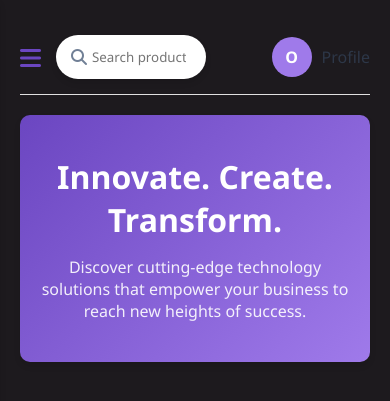
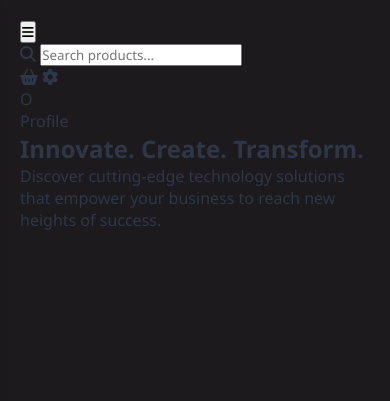
Before and after one commit to tamamoe/techforgeprojects, a PHP site: page /homepage.html in a window 390 px wide. Shown: the top 401 px of the page. Run offline with PHP 8.4, Linux system fonts and the light colour scheme.

Commit message:
my css for sidebar

```diff
--- a/Stylesheet.css
+++ b/Stylesheet.css
@@ -41,6 +41,7 @@
         .sidebar-header {
             padding: 20px;
             text-align: center;
+
             border-bottom: 1px solid rgba(255, 255, 255, 0.1);
         }
 
@@ -48,6 +49,13 @@
             font-size: 1.5rem;
             font-weight: 700;
             color: white;
+        }
+        .sidebar-logo {
+            max-width: 180px;  /* Control logo size */
+            max-height: 50px;  /* Control logo height */
+            width: auto;       /* Maintain aspect ratio */
+            height: auto;      /* Maintain aspect ratio */
+            object-fit: contain; /* Prevent distortion */
         }
 
         .sidebar-header span {
@@ -109,119 +117,6 @@
             transition: var(--transition);
         }
 
-        /* Top Navigation */
-        .top-nav {
-            display: flex;
-            justify-content: space-between;
-            align-items: center;
-            padding: 15px 0;
-            margin-bottom: 20px;
-            border-bottom: 1px solid #e0e0e0;
-        }
-
-        .nav-left {
-            display: flex;
-            align-items: center;
-        }
-
-        .nav-toggle {
-            display: none;
-            background: none;
-            border: none;
-            font-size: 1.5rem;
-            color: var(--primary);
-            cursor: pointer;
-            margin-right: 15px;
-        }
-
-        .search-bar {
-            display: flex;
-            align-items: center;
-            background: white;
-            border-radius: 30px;
-            padding: 8px 15px;
-            box-shadow: var(--shadow);
-            width: 300px;
-        }
-
-        .search-bar input {
-            border: none;
-            outline: none;
-            padding: 5px;
-            width: 100%;
-            background: transparent;
-        }
-
-        .search-bar i {
-            color: var(--text-light);
-        }
-
-        .nav-right {
-            display: flex;
-            align-items: center;
-        }
-
-        .nav-icons {
-            display: flex;
-            gap: 20px;
-            margin-right: 20px;
-        }
-
-        .nav-icons i {
-            font-size: 1.2rem;
-            color: var(--text-light);
-            cursor: pointer;
-            transition: var(--transition);
-        }
-
-        .nav-icons i:hover {
-            color: var(--secondary);
-        }
-
-        .user-profile {
-            display: flex;
-            align-items: center;
-            gap: 10px;
-            cursor: pointer;
-        }
-
-        .user-avatar {
-            width: 40px;
-            height: 40px;
-            border-radius: 50%;
-            background: var(--secondary);
-            display: flex;
-            align-items: center;
-            justify-content: center;
-            color: white;
-            font-weight: bold;
-        }
-
-        /* Tagline Section */
-        .tagline {
-            text-align: center;
-            padding: 40px 20px;
-            background: linear-gradient(135deg, var(--primary), var(--secondary));
-            color: white;
-            border-radius: 10px;
-            margin-bottom: 30px;
-            box-shadow: var(--shadow);
-        }
-
-        .tagline h1 {
-            font-size: 2.5rem;
-            margin-bottom: 15px;
-            font-weight: 700;
-        }
-
-        .tagline p {
-            font-size: 1.2rem;
-            max-width: 700px;
-            margin: 0 auto;
-            opacity: 0.9;
-        }
-
-
 
 
 
@@ -262,37 +157,11 @@
                 transform: translateX(0);
             }
 
-            .nav-toggle {
-                display: block;
-            }
+
 
             .main-content {
                 margin-left: 0;
             }
 
-            .search-bar {
-                width: 200px;
-            }
 
-            .nav-icons {
-                display: none;
-            }
         }
-
-        @media (max-width: 576px) {
-            .tagline h1 {
-                font-size: 2rem;
-            }
-
-            .tagline p {
-                font-size: 1rem;
-            }
-
-            .search-bar {
-                width: 150px;
-            }
-
-            .product-grid {
-                grid-template-columns: 1fr;
-            }
-        }
```
